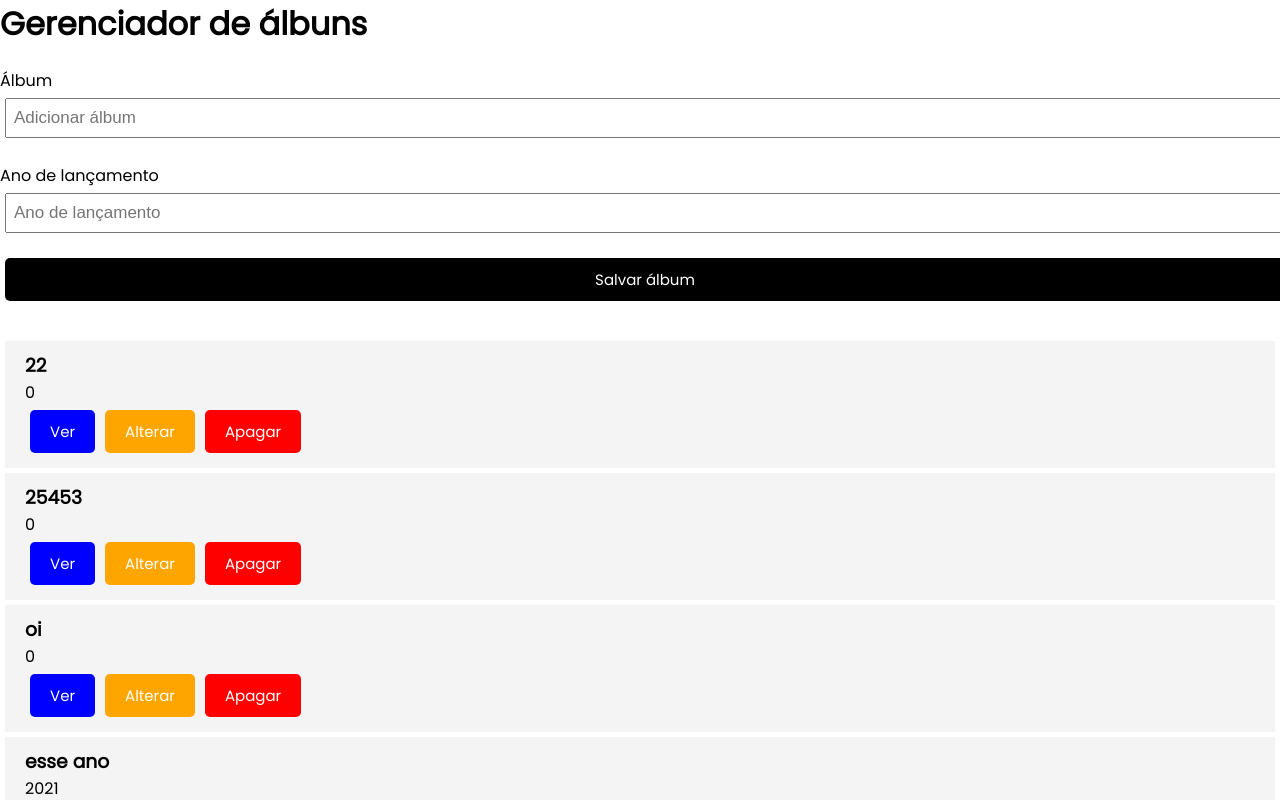
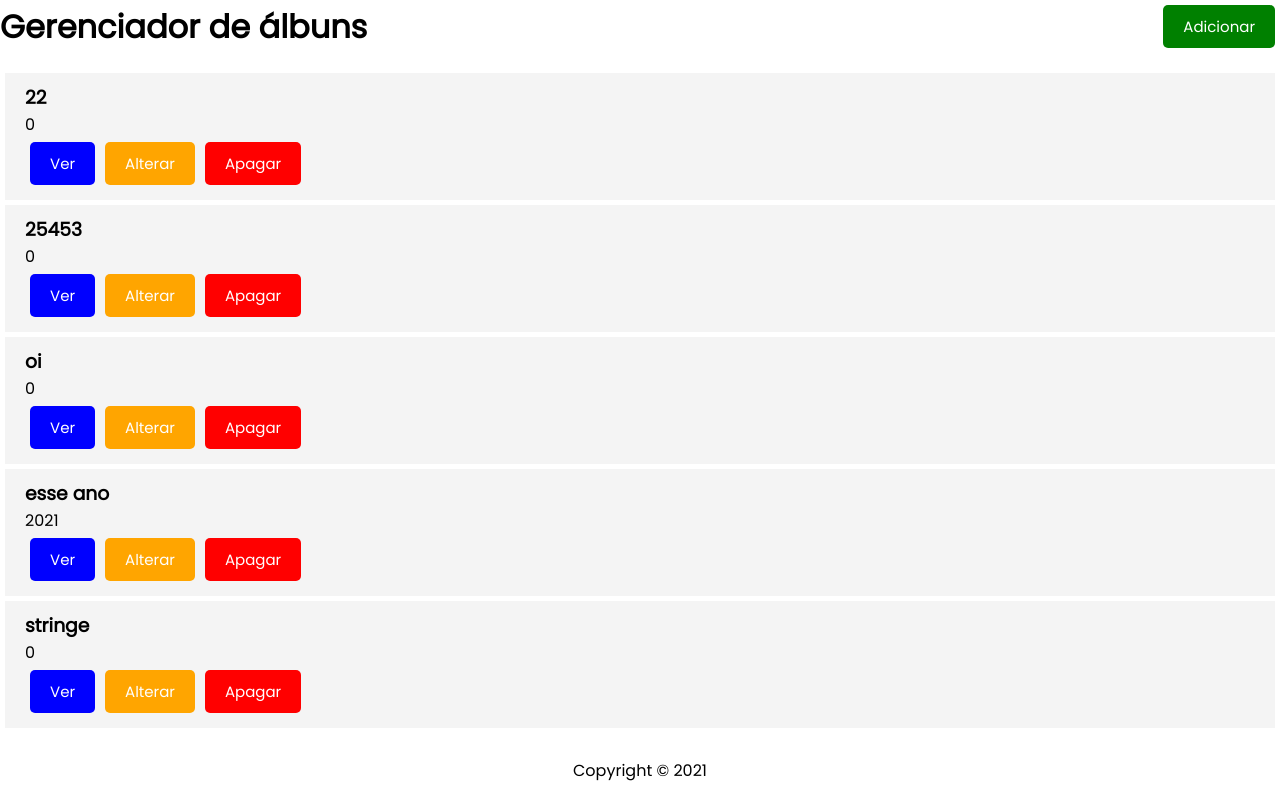
Before and after one commit to otav-o/AlbunsMusica, a React (Create React App) app in the folder frontend-react/: page / in a window 1280 px wide. Shown: the top 800 px of the page. Built offline with nearby package versions, Linux system fonts and the light colour scheme.

Commit message:
Melhorar AddAlbum e deixá-lo escondido no Header

```diff
--- a/frontend-react/src/App.js
+++ b/frontend-react/src/App.js
@@ -53,6 +53,8 @@ function App() {
     ]
   )
 
+  const [mostrarAddAlbum, setMostrarAddAlbum] = useState(false)
+
   const addAlbum = (album) => {
     setAlbuns([...albuns, album])
     console.log(album)
@@ -65,10 +67,16 @@ function App() {
 
   return (
     <div className="App">
-      <Header/>
-      <AddAlbum
-        onAdd={addAlbum}
-      />
+      <Header
+          onAdd={() => setMostrarAddAlbum(!mostrarAddAlbum)}
+          mostrarAddAlbum={mostrarAddAlbum}
+        />
+
+      {mostrarAddAlbum ?
+          (<AddAlbum
+            onAdd={addAlbum}
+          />) : ''}
+
       <Albuns
         albuns={albuns}
         onDelete={deleteAlbum}
--- a/frontend-react/src/components/AddAlbum.js
+++ b/frontend-react/src/components/AddAlbum.js
@@ -4,6 +4,8 @@ const AddAlbum = ({onAdd}) => {
 
     const[nome, setNome] = useState('')
     const[anoLancamento, setAnoLancamento] = useState('')
+    const[musicas, setMusicas] = useState([])
+
 
     const onSubmit = (e) => {
         e.preventDefault()
@@ -13,9 +15,10 @@ const AddAlbum = ({onAdd}) => {
             return
         }
 
-        onAdd({nome, anoLancamento}) // executa a função lá do App
+        onAdd({nome, anoLancamento, musicas}) // executa a função lá do App
         setNome('')
         setAnoLancamento('')
+        setMusicas([])
     }
 
     return (
--- a/frontend-react/src/components/Header.js
+++ b/frontend-react/src/components/Header.js
@@ -1,10 +1,16 @@
 import PropTypes from 'prop-types'
+import Button from './Button'
 
-const Header = ({titulo}) => { // ou props
+const Header = ({titulo, onAdd, mostrarAddAlbum}) => { // ou props
 
     return (
         <header className='header'>
             <h1>{titulo}</h1>
+            <Button
+                cor={mostrarAddAlbum?'red':'green'}
+                texto= {mostrarAddAlbum?'Fechar':'Adicionar'}
+                onClick={onAdd}
+            />
         </header>
     )
 }
@@ -17,11 +23,6 @@ Header.propTypes = {
     titulo: PropTypes.string.isRequired,
 }
 
-// const headingStyle = {
-//     color: 'red',
-//     backgroundColor: 'black'
-// }
-
 export default Header
 
 // rafce + enter
```
